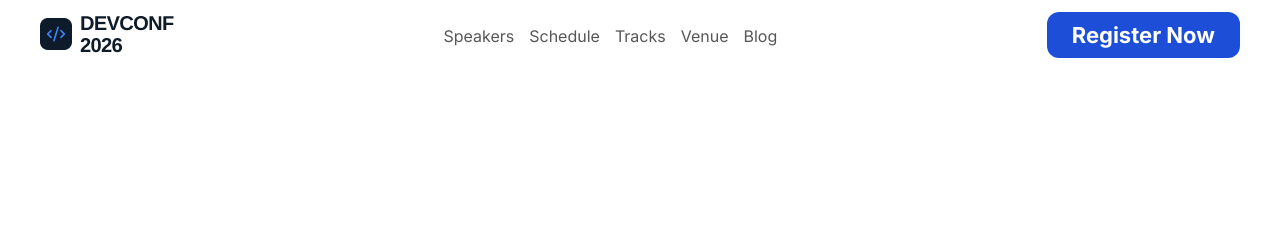
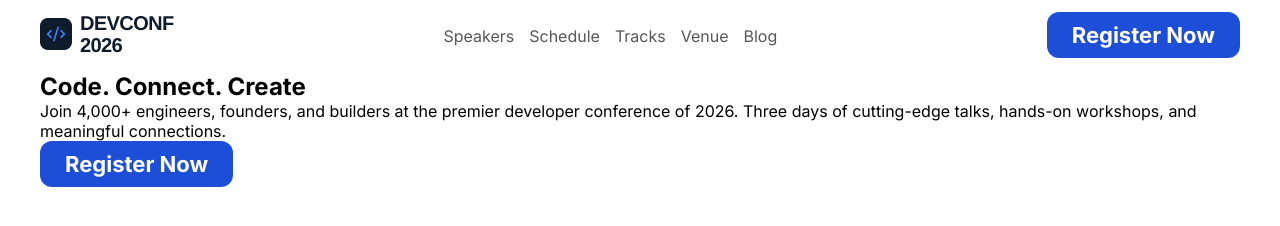
Before and after one commit to shshuvo63/Assignment-1, a plain HTML site: page index.html in a window 1280 px wide. Drawn offline with Linux system fonts and the light colour scheme.

Commit message:
document update

```diff
--- a/index.html
+++ b/index.html
@@ -32,9 +32,35 @@
                 <li><a href=""></a>Blog</li>
             </ul>
             <div>
-                <button class="common-btn">Register Now</button>
+                <ul>
+                <li><button class="common-btn">Register Now</button></li>
+                </ul>
             </div>
         </nav>
     </header>
 
     <!-- Navbar end -->
+
+    <!-- Hero Section Start -->
+
+    <section class="hero-parent-root">
+        <div class="container hero-parent">
+            <div class="hero-content">
+
+                <h1>
+                    Code. <span>Connect.</span> Create
+                </h1>
+                <p>
+                    Join 4,000+ engineers, founders, and builders at the premier developer conference of 2026. Three days of cutting-edge talks, hands-on workshops, and meaningful connections.
+                </p>
+
+                <div class="hero-btn-parent">
+                <button class="common-btn">Register Now</button>
+                </div>
+
+            </div>
+        </div>
+
+
+</body>
+</html>
```
